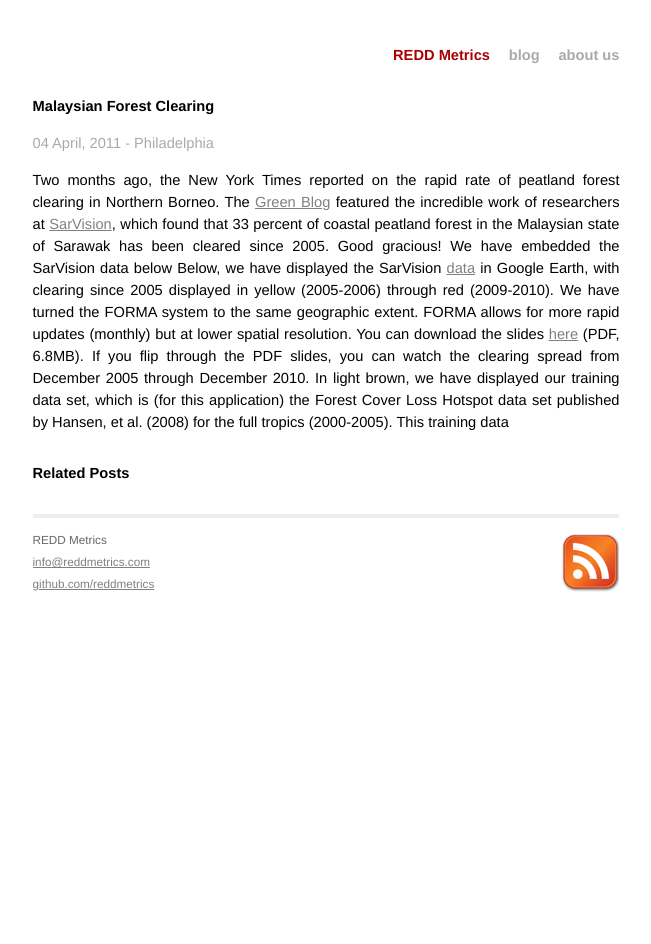
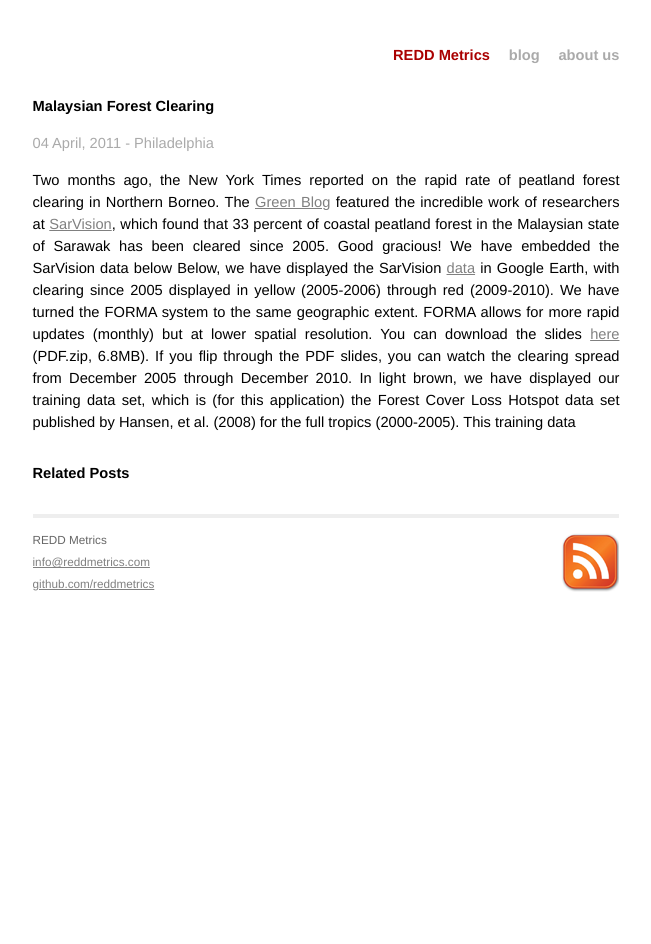
Before and after one commit to reddmetrics/reddmetrics.github.com, a Jekyll site: the page built from _posts/2011-04-04-malasian-forest-clearing.md, in a window 1280 px wide. Shown: the whole page, without its empty margins (314-965 px from the left). Built offline with Jekyll 4.4.1, drawn with Linux system fonts in a browser that asks for light colours; comment, search, counter and statistics services are not loaded.

```diff
--- a/_posts/2011-04-04-malasian-forest-clearing.md
+++ b/_posts/2011-04-04-malasian-forest-clearing.md
@@ -9,6 +9,6 @@ title: Malaysian Forest Clearing
 
 <p class="meta">04 April, 2011 - Philadelphia</p>
 
-Two months ago, the New York Times reported on the rapid rate of peatland forest clearing in Northern Borneo. The [Green Blog](http://goo.gl/kq286) featured the incredible work of researchers at [SarVision](http://www.sarvision.nl/), which found that 33 percent of coastal peatland forest in the Malaysian state of Sarawak has been cleared since 2005.  Good gracious!  We have embedded the SarVision data below  Below, we have displayed the SarVision [data](http://goo.gl/yQfQQ) in Google Earth, with clearing since 2005 displayed in yellow (2005-2006) through red (2009-2010).  We have turned the FORMA system to the same geographic extent.  FORMA allows for more rapid updates (monthly) but at lower spatial resolution.  You can download the slides <a href="http://dl.dropbox.com/u/5365589/sarawak.pdf.zip">here</a> (PDF, 6.8MB).  If you flip through the PDF slides, you can watch the clearing spread from December 2005 through December 2010.  In light brown, we have displayed our training data set, which is (for this application) the Forest Cover Loss Hotspot data set published by Hansen, et al. (2008) for the full tropics (2000-2005).  This training data
+Two months ago, the New York Times reported on the rapid rate of peatland forest clearing in Northern Borneo. The [Green Blog](http://goo.gl/kq286) featured the incredible work of researchers at [SarVision](http://www.sarvision.nl/), which found that 33 percent of coastal peatland forest in the Malaysian state of Sarawak has been cleared since 2005.  Good gracious!  We have embedded the SarVision data below  Below, we have displayed the SarVision [data](http://goo.gl/yQfQQ) in Google Earth, with clearing since 2005 displayed in yellow (2005-2006) through red (2009-2010).  We have turned the FORMA system to the same geographic extent.  FORMA allows for more rapid updates (monthly) but at lower spatial resolution.  You can download the slides <a href="http://dl.dropbox.com/u/5365589/sarawak.pdf.zip">here</a> (PDF.zip, 6.8MB).  If you flip through the PDF slides, you can watch the clearing spread from December 2005 through December 2010.  In light brown, we have displayed our training data set, which is (for this application) the Forest Cover Loss Hotspot data set published by Hansen, et al. (2008) for the full tropics (2000-2005).  This training data
 
 <script src="http://www.gmodules.com/ig/ifr?url=http://code.google.com/apis/kml/embed/embedkmlgadget.xml&amp;up_kml_url=http%3A%2F%2Fdl.dropbox.com%2Fu%2F5365589%2Fkml%2F0%2F0%2F0.kml&amp;up_view_mode=earth&amp;up_earth_2d_fallback=0&amp;up_earth_fly_from_space=0&amp;up_earth_show_nav_controls=1&amp;up_earth_show_buildings=0&amp;up_earth_show_terrain=1&amp;up_earth_show_roads=0&amp;up_earth_show_borders=1&amp;up_earth_sphere=earth&amp;up_maps_zoom_out=0&amp;up_maps_default_type=map&amp;synd=open&amp;w=579&amp;h=400&amp;title=&amp;border=%23ffffff%7C3px%2C1px+solid+%23999999&amp;output=js"></script>
```
Also changed, not shown: index.md (renamed from index.html, +1 -1 lines).
